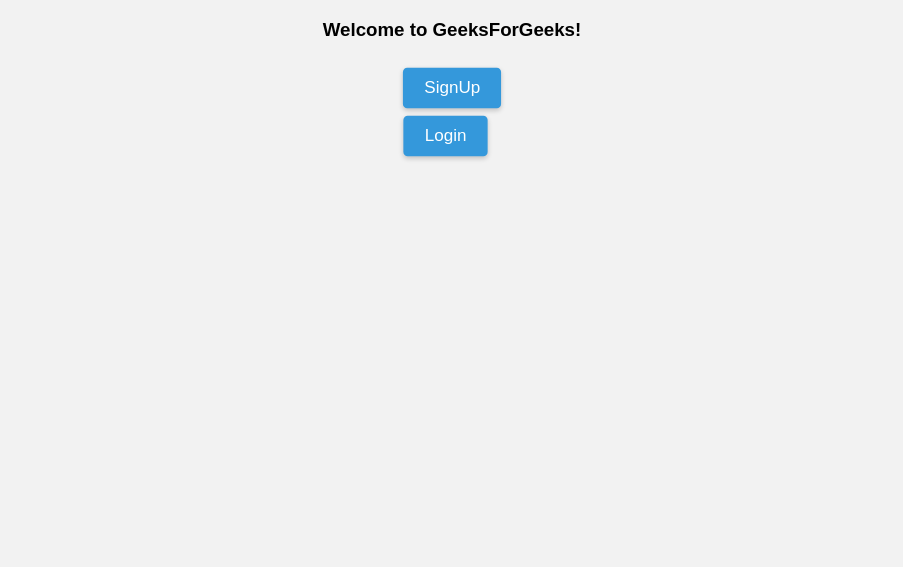
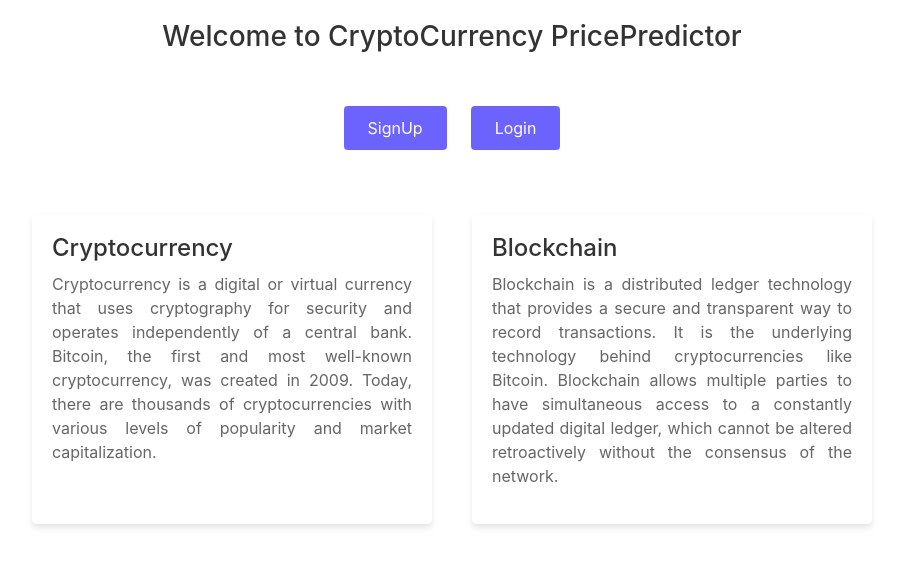
Before and after one commit to aadityabaruah/CryptoPricePredictor, a Django app: page / in a window 1280 px wide. Shown: the top 567 px of the page, without its empty margins (188-1091 px from the left). Run offline with Django 4.2, Linux system fonts and the light colour scheme; some libraries are stand-ins or nearby versions.

Commit message:
commin 3

```diff
--- a/cryptocurrencypricepredictor/views.py
+++ b/cryptocurrencypricepredictor/views.py
@@ -2,6 +2,11 @@ from django.shortcuts import render, redirect
 from django.contrib.auth.models import User
 from django.contrib.auth import authenticate, login, logout
 from django.contrib import messages
+from django.http import HttpResponse
+from datetime import datetime
+import yfinance as yf
+from sklearn.linear_model import LinearRegression
+from dateutil.relativedelta import relativedelta
 
 
 def home(request):
@@ -51,7 +56,7 @@ def user_login(request):
 
         if user is not None:
             login(request, user)
-            return render(request, "cryptocurrencypricepredictor/index.html", {'firstname': user.first_name})
+            return render(request, "cryptocurrencypricepredictor/index.html", {'firstname': user.first_name.capitalize})
         else:
             messages.error(request, "Invalid credentials!")
             return redirect('home')
@@ -66,4 +71,42 @@ def logout_user(request):
 
 
 def predict(request):
-    return render(request, "cryptocurrencypricepredictor/predict.html")
+    if request.method == 'POST':
+        return predict_result(request)
+    else:
+        return render(request, 'cryptocurrencypricepredictor/predict.html')
+
+
+def predict_result(request):
+    # Retrieve start and end dates from form input
+    start_date = datetime.strptime(request.POST.get('start_date'), '%Y-%m-%d')
+    end_date = datetime.strptime(request.POST.get('end_date'), '%Y-%m-%d')
+
+    # Retrieve historical price data for cryptocurrency using yfinance
+    ticker = yf.Ticker('BTC-USD')
+    history = ticker.history(period='12mo')
+
+    # Check if history is empty
+    if history.empty:
+        return render(request, 'cryptocurrencypricepredictor/error.html', {'message': 'No historical price data available for the specified date range.'})
+
+    # Extract features and target variable from historical price data
+    X = history[['Open', 'High', 'Low', 'Volume']]
+    y = history['Close']
+
+    # Train a linear regression model on the historical data
+    model = LinearRegression()
+    model.fit(X, y)
+
+    # Use the model to predict the future price of the cryptocurrency
+    latest_data = X.iloc[-1, :]
+    predicted_price = model.predict([latest_data])[0]
+
+    # Render the prediction.html template with the predicted price
+    context = {
+        'cryptocurrency': 'Bitcoin',
+        'start_date': start_date.strftime('%m/%d/%Y'),
+        'end_date': end_date.strftime('%m/%d/%Y'),
+        'predicted_price': round(predicted_price, 2),
+    }
+    return render(request, 'cryptocurrencypricepredictor/prediction.html', context)
--- a/static/style.css
+++ b/static/style.css
@@ -1,71 +1,90 @@
-/* set background color and font family */
 body {
-  background-color: #f2f2f2;
   font-family: Arial, sans-serif;
+  background-color: #f4f4f4;
+  margin: 0;
+  padding: 0;
 }
 
-/* center align the content */
 h3 {
   text-align: center;
+  padding: 20px;
+  font-size: 30px;
+  color: #333;
 }
 
-/* create a box around the buttons */
-button {
-  display: block;
-  border: none;
-  border-radius: 4px;
-  padding: 10px 20px;
-  margin: 10px;
-  box-shadow: 0px 2px 5px rgba(0,0,0,0.2);
-  background-color: #3498db;
-  color: white;
-  font-size: 16px;
-  cursor: pointer;
-  transition: background-color 0.3s ease;
+.button-container {
+  display: flex;
+  justify-content: center;
+  flex-wrap: wrap;
+  white-space: nowrap;
 }
 
-/* change button color on hover */
-button:hover {
-  background-color: #2980b9;
+.button-wrapper {
+  display: flex;
+  justify-content: center;
+  align-items: center;
+  gap: 20px;
+  margin: 20px;
 }
 
-/* add animation to the buttons */
-button {
-  animation: pulse 2s ease-in-out infinite;
-}
-
-@keyframes pulse {
-  0% {
-    transform: scale(1);
-  }
-  50% {
-    transform: scale(1.1);
-  }
-  100% {
-    transform: scale(1);
-  }
-}
-
-/* style the links inside the buttons */
-button a {
+.button-wrapper a {
   text-decoration: none;
   color: white;
 }
 
-/* adjust the layout on small screens */
-@media screen and (max-width: 600px) {
-  button {
-    display: block;
-    margin: 10px auto;
-  }
+.button-wrapper a:hover {
+  color: white;
 }
 
-/* align the buttons in the same row */
-.button-container {
-  display: flex;
-  flex-direction: row;
+.button-wrapper a button {
+  background-color: #6C63FF;
+  border: none;
+  color: white;
+  text-align: center;
+  text-decoration: none;
+  display: inline-flex;
+  justify-content: center;
+  align-items: center;
+  font-size: 16px;
+  margin: 4px 2px;
+  cursor: pointer;
+  padding: 10px 24px;
+  border-radius: 4px;
 }
 
-.button-wrapper {
-  margin: auto;
+.button-wrapper a button:hover {
+  background-color: #524de7;
 }
+
+.alert {
+  margin: 10px;
+}
+
+.content-container {
+  display: flex;
+  justify-content: center;
+  flex-wrap: wrap;
+  margin: 20px;
+}
+
+.content-box {
+  width: 400px;
+  background-color: white;
+  border-radius: 5px;
+  box-shadow: 0 4px 6px 0 rgba(0, 0, 0, 0.1);
+  padding: 20px;
+  margin: 20px;
+}
+
+.content-box h4 {
+  font-size: 24px;
+  color: #333;
+  margin-bottom: 10px;
+}
+
+.content-box p {
+  font-size: 16px;
+  color: #666;
+  text-align: justify;
+  line-height: 1.5;
+}
--- a/templates/cryptocurrencypricepredictor/index.html
+++ b/templates/cryptocurrencypricepredictor/index.html
@@ -1,25 +1,30 @@
 <!DOCTYPE html>
 <html lang="en">
+
 <head>
   <meta charset="UTF-8">
   <meta name="viewport" content="width=device-width, initial-scale=1.0">
   <title>Login Page</title>
   {% load static %}
   <link rel="stylesheet" href="{% static 'style.css' %}">
+  <link rel="stylesheet" href="https://stackpath.bootstrapcdn.com/bootstrap/4.5.0/css/bootstrap.min.css">
+  <script src="https://code.jquery.com/jquery-3.5.1.slim.min.js"></script>
+  <script src="https://cdn.jsdelivr.net/npm/popper.js@1.16.0/dist/umd/popper.min.js"></script>
+  <script src="https://stackpath.bootstrapcdn.com/bootstrap/4.5.0/js/bootstrap.min.js"></script>
+
 </head>
+
 <body>
-
   {% for message in messages %}
   <div class="alert alert-{{ message.tags }} alert-dismissible fade show" role="alert">
     <strong>Message:</strong> {{ message }}
     <button type="button" class="close" data-dismiss="alert" aria-label="Close">
       <span aria-hidden="true">&times;</span>
     </button>
-
   </div>
   {% endfor %}
 
-    <h3>Welcome to GeeksForGeeks!</h3>
+  <h3>Welcome to CryptoCurrency PricePredictor</h3>
 
   <div class="button-container">
     {% if user.is_authenticated %}
@@ -27,16 +32,32 @@
   <h3>Hello {{firstname}}!</h3>
   <h4>You're successfully logged in.</h4>
   <br>
-            <button type="submit"><a href="/predict">Go To Prediction Page</a></button>
-            <br>
-            <button type="submit"><a href="/logout">Logout</a></button>
+  <div class="button-wrapper">
+    <a href="/predict" class="button-link"><button class="btn btn-primary">Go To Prediction Page</button></a>
+    <a href="/logout" class="button-link"><button class="btn btn-secondary">Logout</button></a>
+  </div>
 </div>
 {% else %}
+
     <div class="button-wrapper">
-            <button type="submit"><a href="/signup">SignUp</a></button>
-            <button type="submit"><a href="/login">Login</a></button>
+  <a href="/signup" class="button-link"><button>SignUp</button></a>
+  <a href="/login" class="button-link"><button>Login</button></a>
 </div>
+
     {% endif %}
   </div>
+
+  <div class="content-container">
+    <div class="content-box">
+      <h4>Cryptocurrency</h4>
+      <p>Cryptocurrency is a digital or virtual currency that uses cryptography for security and operates independently of a central bank. Bitcoin, the first and most well-known cryptocurrency, was created in 2009. Today, there are thousands of cryptocurrencies with various levels of popularity and market capitalization.</p>
+    </div>
+    <div class="content-box">
+      <h4>Blockchain</h4>
+      <p>Blockchain is a distributed ledger technology that provides a secure and transparent way to record transactions. It is the underlying technology behind cryptocurrencies like Bitcoin. Blockchain allows multiple parties to have simultaneous access to a constantly updated digital ledger, which cannot be altered retroactively without the consensus of the network.</p>
+    </div>
+  </div>
+
 </body>
+
 </html>
--- a/templates/cryptocurrencypricepredictor/login.html
+++ b/templates/cryptocurrencypricepredictor/login.html
@@ -9,6 +9,9 @@
     <link href="https://fonts.googleapis.com/css2?family=Roboto:wght@400;500&display=swap" rel="stylesheet">
 </head>
 <body>
+<script src="https://code.jquery.com/jquery-3.6.0.slim.min.js"></script>
+<script src="https://cdn.jsdelivr.net/npm/bootstrap@5.0.0/dist/js/bootstrap.bundle.min.js"></script>
+
     {% for message in messages %}
     <div class="alert alert-{{ message.tags }} alert-dismissible fade show" role="alert">
         <strong>Message:</strong> {{ message }}
```
Also changed, not shown: templates/cryptocurrencypricepredictor/error.html (added, +11 -0 lines), templates/cryptocurrencypricepredictor/predict.html (+13 -8 lines), templates/cryptocurrencypricepredictor/prediction.html (added, +13 -0 lines), db.sqlite3. Lines whose indentation alone changed are shown as unchanged.
